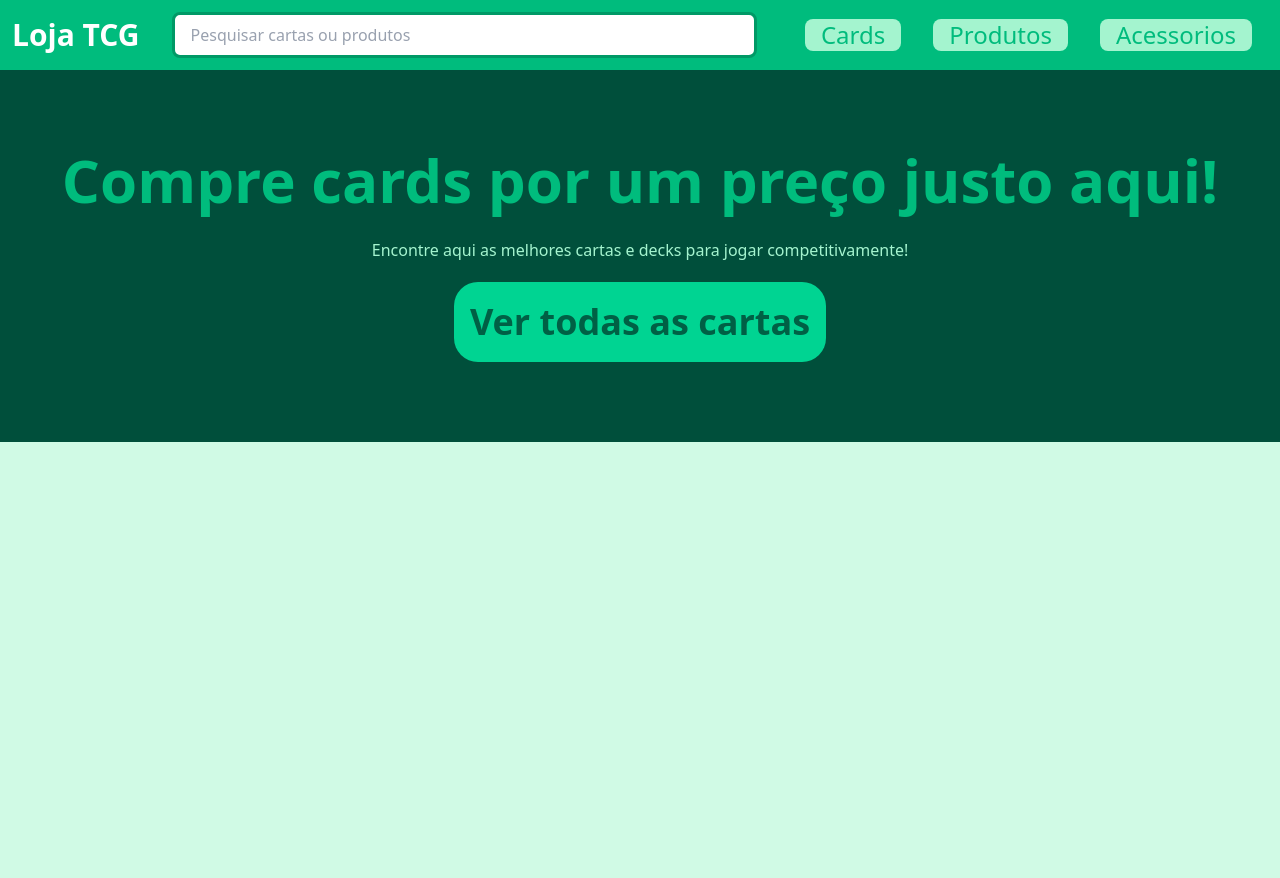
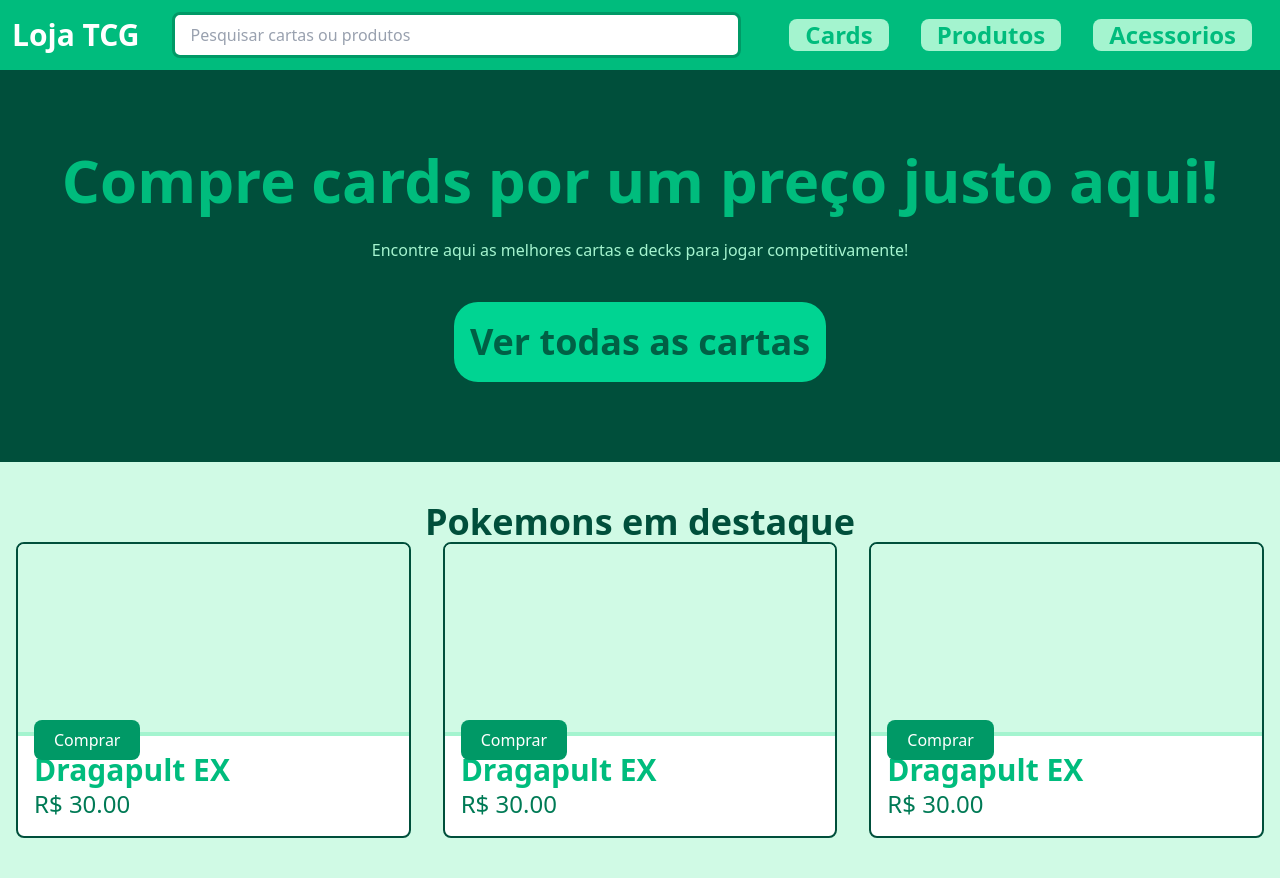
Before and after one commit to vitorhxnrique/Atividade_LandingPage_Oxetech, a website: page index.html in a window 1280 px wide. Before the commit the page ends 800 px from the top, so only its background shows below. Drawn offline with Linux system fonts and the light colour scheme.

Commit message:
grid e divs dos produtos adicionadas

```diff
--- a/index.html
+++ b/index.html
@@ -15,15 +15,48 @@
             </div>
 
             <div class="flex">
-                <a href="#" class="text-2xl mx-4 px-4 rounded-lg text-emerald-500 bg-emerald-200 hover:bg-emerald-900 transition-all">Cards</a>
-                <a href="#" class="text-2xl mx-4 px-4 rounded-lg text-emerald-500 bg-emerald-200 hover:bg-emerald-900 transition-all">Produtos</a>
-                <a href="#" class="text-2xl mx-4 px-4 rounded-lg text-emerald-500 bg-emerald-200 hover:bg-emerald-900 transition-all">Acessorios</a>
+                <a href="#" class="text-2xl font-bold mx-4 px-4 rounded-lg text-emerald-500 bg-emerald-200 hover:bg-emerald-900 transition-all">Cards</a>
+                <a href="#" class="text-2xl font-bold mx-4 px-4 rounded-lg text-emerald-500 bg-emerald-200 hover:bg-emerald-900 transition-all">Produtos</a>
+                <a href="#" class="text-2xl font-bold mx-4 px-4 rounded-lg text-emerald-500 bg-emerald-200 hover:bg-emerald-900 transition-all">Acessorios</a>
             </div>
         </header>
         <section class="bg-emerald-900 py-20 px-4 text-center text-emerald-500">
             <h1 class="text-6xl font-bold">Compre cards por um preço justo aqui!</h1>
             <p class="text-emerald-200 mt-7">Encontre aqui as melhores cartas e decks para jogar competitivamente!</p>
-            <a href="#" class="inline-block bg-emerald-400 text-emerald-800 text-4xl py-5 px-4 mt-5 rounded-3xl font-extrabold hover:bg-emerald-300 transition-all">Ver todas as cartas</a>
+            <a href="#" class="inline-block bg-emerald-400 text-emerald-800 text-4xl py-5 px-4 mt-10 rounded-3xl font-extrabold hover:bg-emerald-300 transition-all">Ver todas as cartas</a>
         </section>
+        <main class="mx-auto max-w-7xl px-4 py-10">
+            <h1 class="text-4xl font-bold text-center text-emerald-900">Pokemons em destaque</h1>
+            <div class="grid grid-cols-1 md:grid-cols-3 gap-8">
+
+                <div class="bg-white rounded-lg border-emerald-900 border-2 overflow-hidden">
+                    <div class="h-48 bg-emerald-100 flex items-center justify-center border-b-4 border-emerald-200"></div>
+                    <div class="p-4">
+                        <p class="text-3xl font-extrabold text-emerald-500">Dragapult EX</p>
+                        <p class="text-2xl text-emerald-700">R$ 30.00</p>
+                        <button class="bg-emerald-600 absolute bottom-10 px-5 py-2 rounded-lg text-white hover:bg-emerald-400 transition-all">Comprar</button>
+                    </div>
+                </div>
+
+                <div class="bg-white rounded-lg border-emerald-900 border-2 overflow-hidden">
+                    <div class="h-48 bg-emerald-100 flex items-center justify-center border-b-4 border-emerald-200"></div>
+                    <div class="p-4">
+                        <p class="text-3xl font-extrabold text-emerald-500">Dragapult EX</p>
+                        <p class="text-2xl text-emerald-700">R$ 30.00</p>
+                        <button class="bg-emerald-600 absolute bottom-10 px-5 py-2 rounded-lg text-white hover:bg-emerald-400 transition-all">Comprar</button>
+                    </div>
+                </div>
+
+                <div class="bg-white rounded-lg border-emerald-900 border-2 overflow-hidden">
+                    <div class="h-48 bg-emerald-100 flex items-center justify-center border-b-4 border-emerald-200"></div>
+                    <div class="p-4">
+                        <p class="text-3xl font-extrabold text-emerald-500">Dragapult EX</p>
+                        <p class="text-2xl text-emerald-700">R$ 30.00</p>
+                        <button class="bg-emerald-600 absolute bottom-10 px-5 py-2 rounded-lg text-white hover:bg-emerald-400 transition-all">Comprar</button>
+                    </div>
+                </div>
+
+            </div>
+        </main>
 </body>
 </html>
```
Also changed, not shown: src/output.css.
